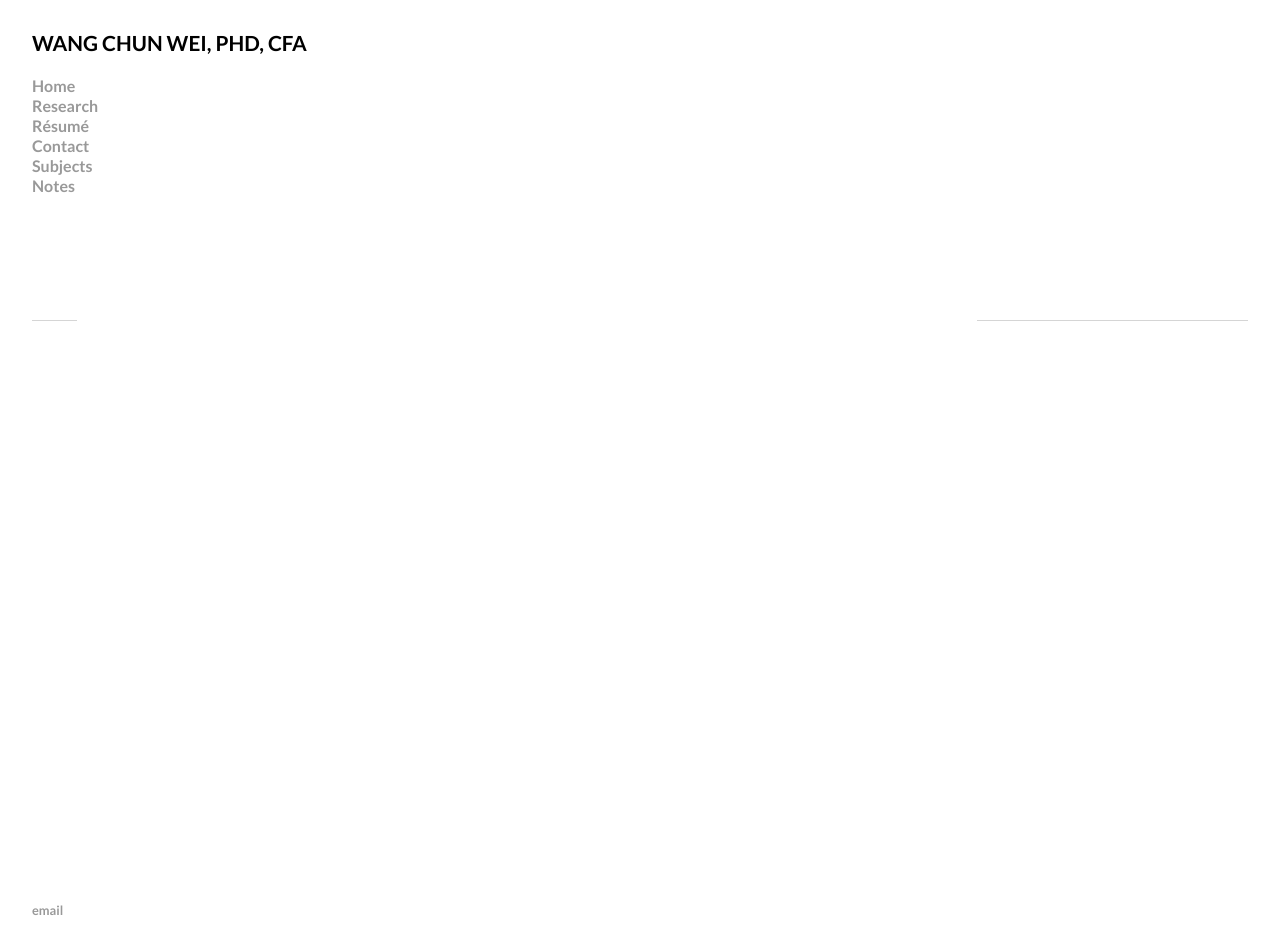
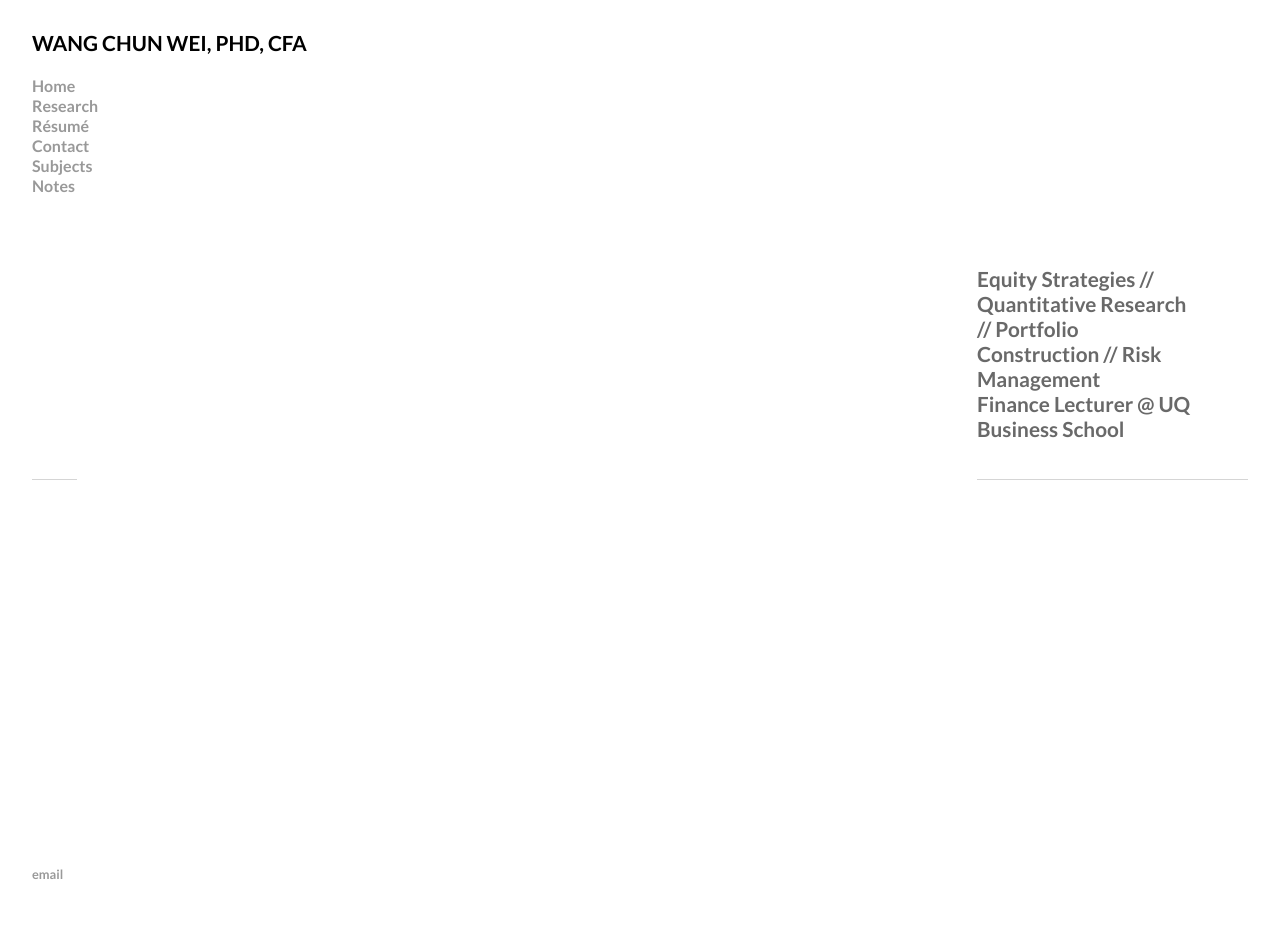
Before and after one commit to weiwangchun/weiwangchun.github.io, a Jekyll site: the page built from index.html, in a window 1280 px wide. Built offline with Jekyll 4.4.1, drawn with Linux system fonts in a browser that asks for light colours; some web fonts are replaced; after the commit the page ends 912 px from its top, so only the background shows below that.

Commit message:
Update index.html

```diff
--- a/index.html
+++ b/index.html
@@ -94,8 +89,8 @@
 		<li><a href="https://www.linkedin.com/in/wang-chun-wei-phd-cfa-99a43a98/"  class="photo_profile"></a> </li>
 		</ul>
 	</div>
-	<!--<h2> Equity Strategies // Quantitative Research // Portfolio Construction // Risk Management <br>
-		Finance Lecturer @ UQ Business School </h2>-->
+	<h2> Equity Strategies // Quantitative Research // Portfolio Construction // Risk Management <br>
+		Finance Lecturer @ UQ Business School </h2>
 	<br>
 
 
```
Also changed, not shown: other parts of index.html (+0 -5 lines).
